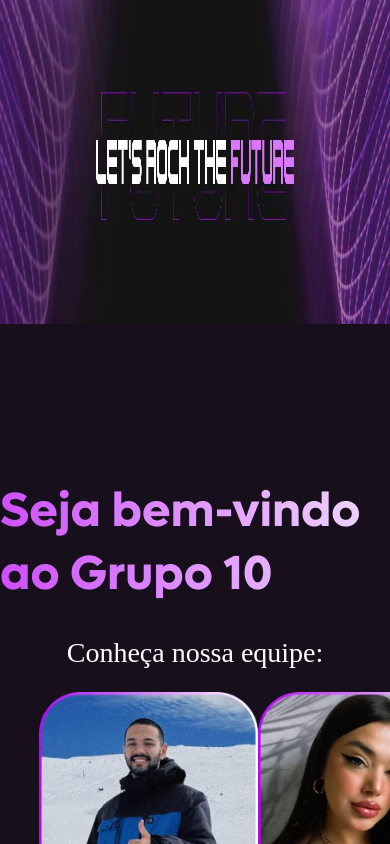
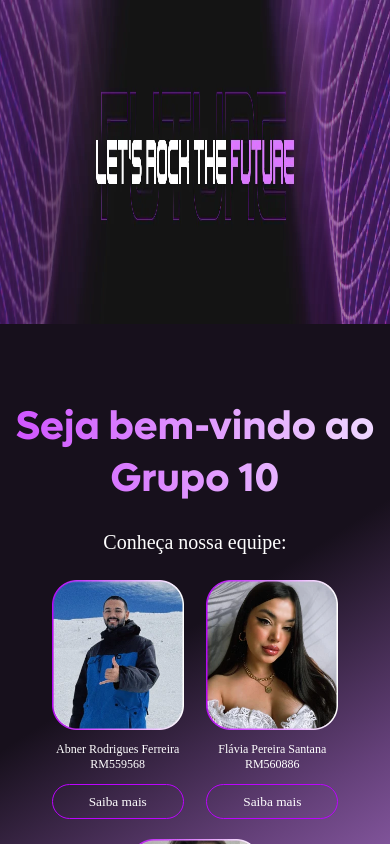
Before and after one commit to Abner-Ferreira/Atividade-1-WD, a plain HTML site: page index.html in a window 390 px wide. Drawn offline with Linux system fonts and the light colour scheme.

Commit message:
Responsividade da pagina principal

```diff
--- a/styles/style.css
+++ b/styles/style.css
@@ -11,6 +11,7 @@ html,
 body {
   height: 100vh;
   width: 100vw;
+  background: linear-gradient(147deg, #17101C 68.49%, #644079 91.01%, #B176D3 116.1%);
   overflow-x: hidden;
 }
 
@@ -19,7 +20,9 @@ body {
   color: #FFF;
 }
 
-p {
+p,
+h1,
+h2 {
   text-align: center;
 }
 
@@ -27,14 +30,14 @@ p {
   width: 100%;
   height: 324px;
 }
-.banner img{
+
+.banner img {
   width: 100%;
   height: 324px;
 }
 
 .container {
   height: 100%;
-  background: linear-gradient(147deg, #17101C 68.49%, #644079 91.01%, #B176D3 116.1%);
   display: flex;
   justify-content: center;
   align-items: center;
@@ -91,6 +94,43 @@ p {
   height: 35px;
   flex-shrink: 0;
 }
-.btn-infos a{
+
+.btn-infos a {
   text-decoration: none;
 }
+
+@media (max-width: 1320px) {
+  #integrantes {
+    flex-wrap: wrap;
+  }
+
+  .aluno img {
+    height: 150px;
+  }
+
+  .infos {
+    font-size: 14px;
+  }
+}
+
+@media (max-width: 890px) {
+  #integrantes {
+    height: 65%;
+  }
+
+  .aluno {
+    margin: 10px;
+  }
+
+  .infos {
+    font-size: 12px;
+  }
+
+  #titulo {
+    font-size: 40px;
+  }
+
+  #subtitulo {
+    font-size: 20px;
+  }
+}
```
